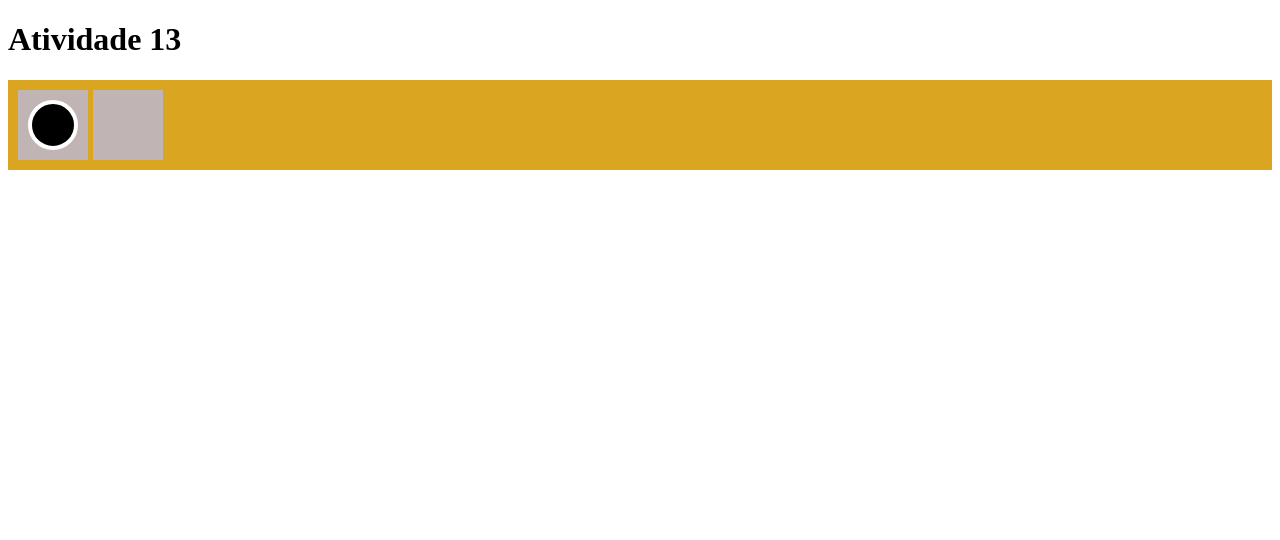
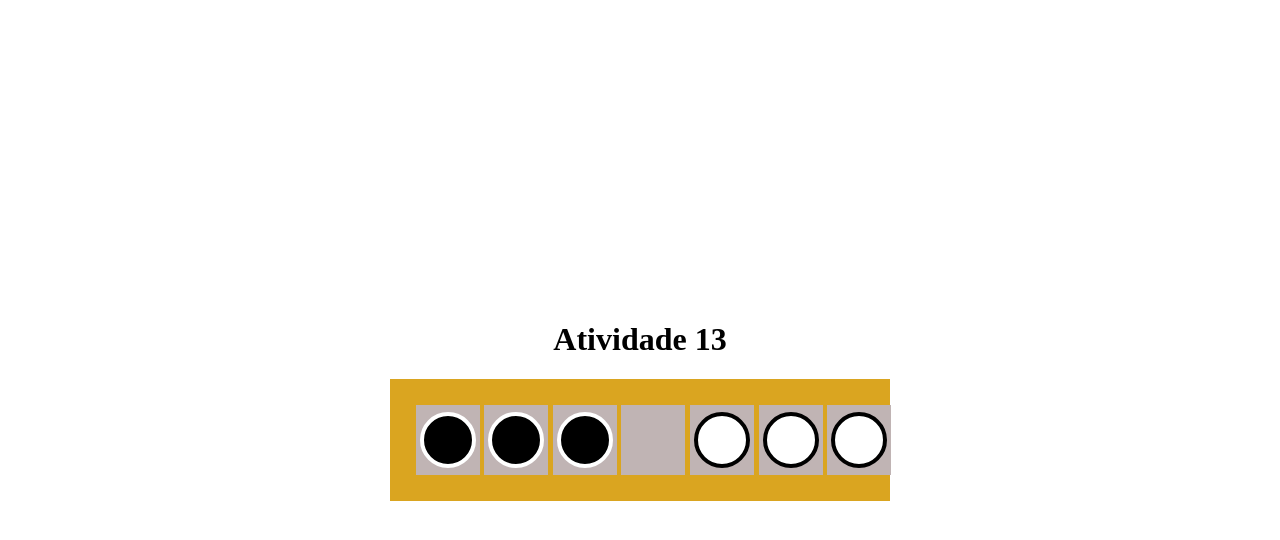
Before and after one commit to LasaroAlmeida/arrastar_itens, a plain HTML site: page index.html in a window 1280 px wide. Drawn offline with Linux system fonts and the light colour scheme.

Commit message:
adciona estado

```diff
--- a/css/style.css
+++ b/css/style.css
@@ -4,16 +4,29 @@
     box-sizing: border-box;
 }
 
+body {
+    max-width: 500px;
+    display: flex;
+    flex-direction: column;
+    align-items: center;
+    justify-content: center;
+    min-height: 100vh;
+    min-width: 100vw;
+    margin: 0 auto;
+}
 .tabuleiro{
     background-color: goldenrod;
-    padding: 10px;
+    padding:2%;
     display: flex;
-    gap: 5px;
+    gap: 1%;
+    max-width:500px;
+    width: 100%;
 }
 
 .casa{
     background-color: rgb(192, 180, 180);
-    width: 70px;
+    width: calc(100%/7);
+    aspect-ratio: 1;
     height: 70px;
     display: flex;
     align-items: center;
@@ -23,7 +36,12 @@
 .disco{
     background-color: black;
     border: 4px solid white;
-    height: 50px;
-    width: 50px;
+    height: 80%;
+    aspect-ratio: 1;
     border-radius: 50%;
 }
+
+.disco.branco{
+    background-color: white;
+    border: 4px solid black;
+}
--- a/index.html
+++ b/index.html
@@ -11,12 +11,7 @@
 <body>
     <h1>Atividade 13</h1>
     <div class="tabuleiro">
-        <div class="casa">
-            <div class="disco preto" draggable="true"></div>
-        </div>
-        <div class="casa">
 
-        </div>
     </div>
 </body>
 </html>
--- a/js/main.js
+++ b/js/main.js
@@ -1,18 +1,13 @@
+import { getTabuleiro } from "../stage.js";
+
 // drag and drop api
-const casas  =  document.querySelectorAll(".casa");
+const eTabuleiro  =  document.querySelector(".tabuleiro");
 const disco = document.querySelector(".disco");
 
-console.log(disco);
 
-disco.addEventListener("dragstart", comecaArrastar);
-for (let i = 0; i <casas.length; i++) {
-    const casa = casas[i];
-    casa.addEventListener("dragover", passouPorCima);
-    casa.addEventListener("drop", recebeAlgo);
 
-}
 let arrastado = null;
-
+setup();
 
 function comecaArrastar(event) {
    // console.log(event.target);
@@ -30,3 +25,38 @@ function passouPorCima(event) {
     event.preventDefault();
     //console.log(event.target);
 }
+
+
+function setup(){
+    const tabuleiro = getTabuleiro();
+    for (let i = 0; i < tabuleiro.length; i++) {
+        const casa = tabuleiro[i];
+        const eCasa = criaCasa(casa);
+        eTabuleiro.appendChild(eCasa);
+    }
+}
+
+function criaCasa(casa){
+    const eCasa = document.createElement("div");
+    eCasa.classList.add("casa");
+    eCasa.addEventListener("dragover", passouPorCima);
+    eCasa.addEventListener("drop", recebeAlgo);
+    if (casa) {
+        const eDisco = criaDisco(casa);
+        eCasa.appendChild(eDisco);
+    }
+    return eCasa;
+}
+
+function criaDisco(casa){
+    const eDisco = document.createElement("div");
+    eDisco.classList.add("disco");
+    eDisco.addEventListener("dragstart", comecaArrastar);
+    if (casa=== 'p'){
+        eDisco.classList.add("preto");
+    }
+    else{
+        eDisco.classList.add("branco");
+    }
+    return eDisco;
+}
--- /dev/null
+++ b/stage.js
@@ -0,0 +1,9 @@
+let tabuleiro = ['p','p', 'p', null, 'b', 'b', 'b'];
+
+
+export function getTabuleiro(){
+    //isso
+    //return [...tabuleiro];
+    return structuredClone(tabuleiro);//clone completo do objeto
+
+}
```
